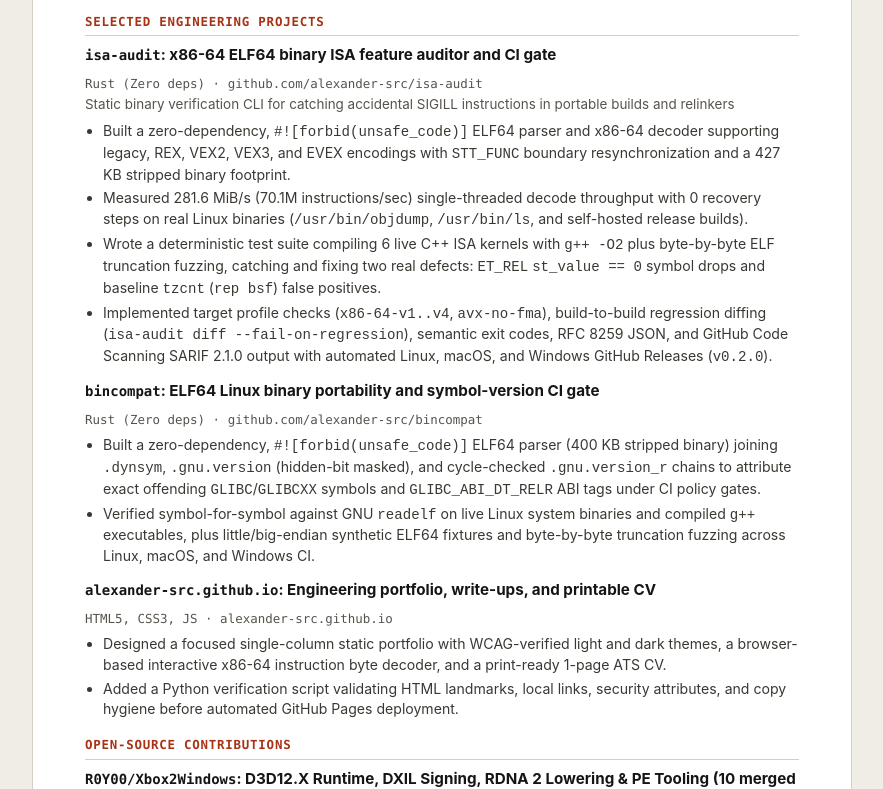
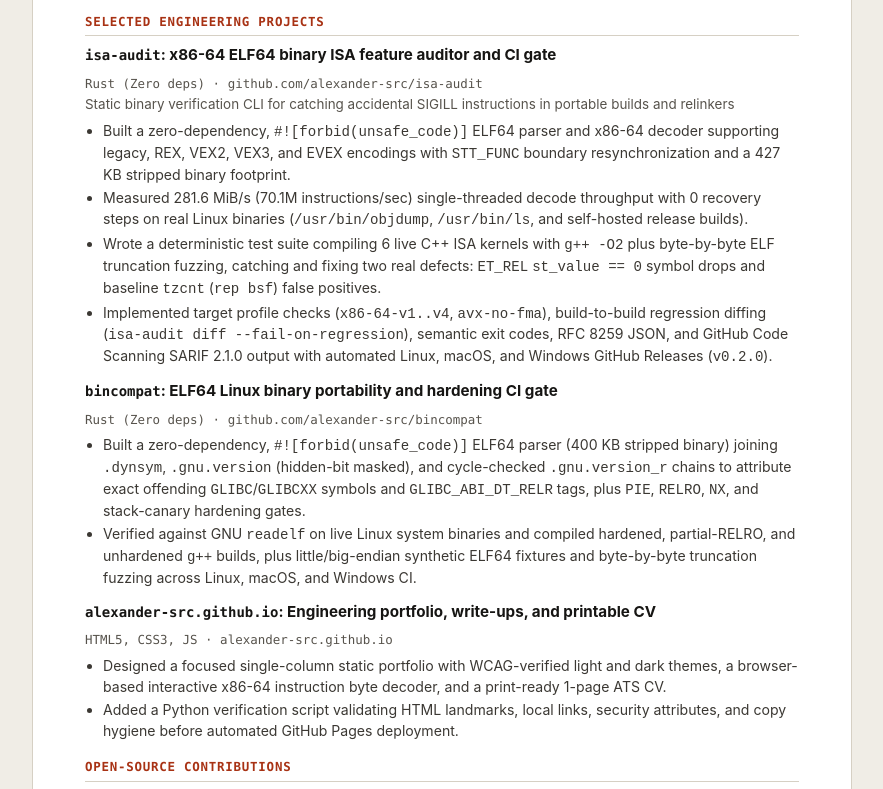
Before and after one commit to alexander-src/alexander-src.github.io, a plain HTML site: page cv.html in a window 1280 px wide. Shown: the part 506-1295 px from the top of the page, without its empty margins (198-1081 px from the left). Drawn offline with Linux system fonts and the light colour scheme.

Commit message:
docs: sync bincompat ELF64 hardening milestone across site and CV

```diff
--- a/cv.html
+++ b/cv.html
@@ -295,12 +295,12 @@
 
         <div class="entry">
           <div class="entry-head">
-            <div class="entry-title"><code>bincompat</code>: ELF64 Linux binary portability and symbol-version CI gate</div>
+            <div class="entry-title"><code>bincompat</code>: ELF64 Linux binary portability and hardening CI gate</div>
             <div class="entry-meta">Rust (Zero deps) &middot; github.com/alexander-src/bincompat</div>
           </div>
           <ul>
-            <li>Built a zero-dependency, <code>#![forbid(unsafe_code)]</code> ELF64 parser (400 KB stripped binary) joining <code>.dynsym</code>, <code>.gnu.version</code> (hidden-bit masked), and cycle-checked <code>.gnu.version_r</code> chains to attribute exact offending <code>GLIBC</code>/<code>GLIBCXX</code> symbols and <code>GLIBC_ABI_DT_RELR</code> ABI tags under CI policy gates.</li>
-            <li>Verified symbol-for-symbol against GNU <code>readelf</code> on live Linux system binaries and compiled <code>g++</code> executables, plus little/big-endian synthetic ELF64 fixtures and byte-by-byte truncation fuzzing across Linux, macOS, and Windows CI.</li>
+            <li>Built a zero-dependency, <code>#![forbid(unsafe_code)]</code> ELF64 parser (400 KB stripped binary) joining <code>.dynsym</code>, <code>.gnu.version</code> (hidden-bit masked), and cycle-checked <code>.gnu.version_r</code> chains to attribute exact offending <code>GLIBC</code>/<code>GLIBCXX</code> symbols and <code>GLIBC_ABI_DT_RELR</code> tags, plus <code>PIE</code>, <code>RELRO</code>, <code>NX</code>, and stack-canary hardening gates.</li>
+            <li>Verified against GNU <code>readelf</code> on live Linux system binaries and compiled hardened, partial-RELRO, and unhardened <code>g++</code> builds, plus little/big-endian synthetic ELF64 fixtures and byte-by-byte truncation fuzzing across Linux, macOS, and Windows CI.</li>
           </ul>
         </div>
 
```
Also changed, not shown: index.html (+2 -2 lines).
